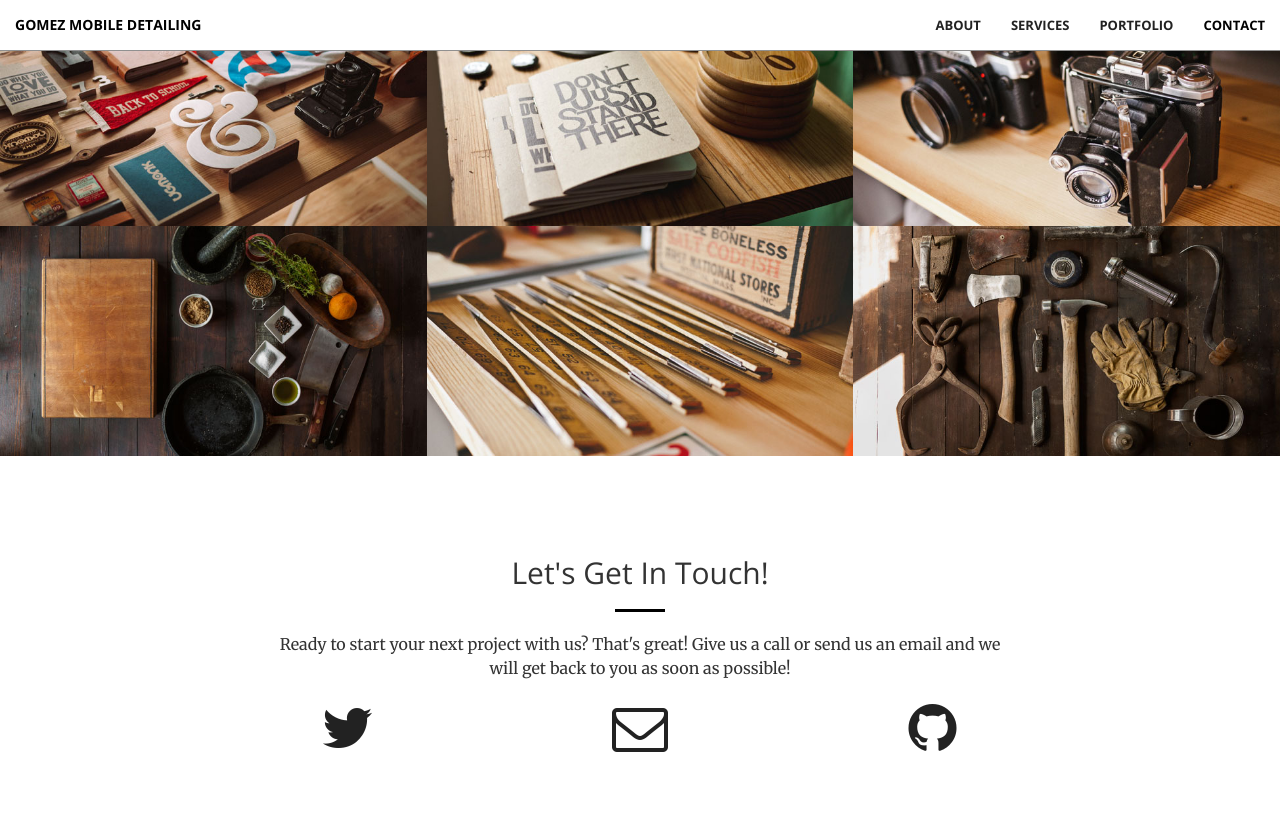
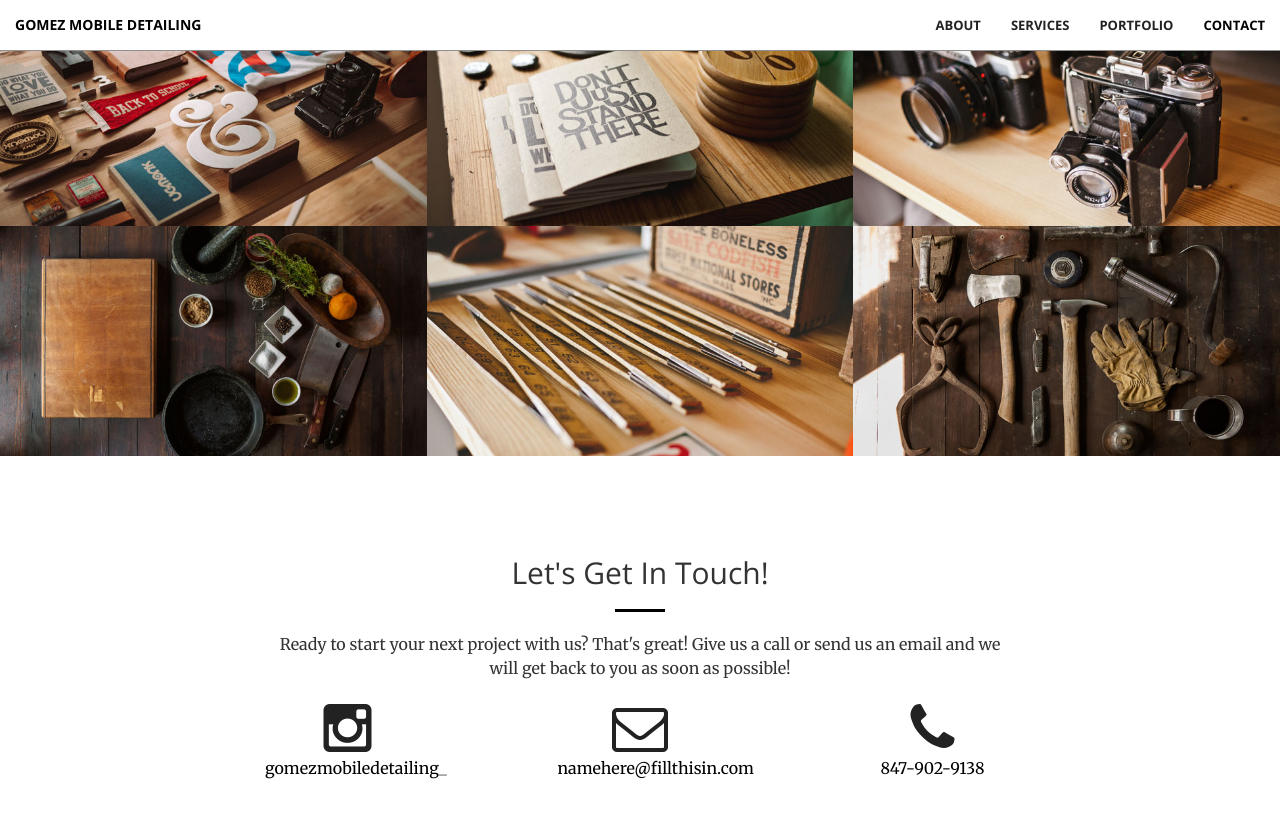
Before and after one commit to bzettek/gomezmobiledetailing, a Jekyll site: the page built from index.html, in a window 1280 px wide and 900 px high, scrolled down 1778 px. Shown: the top 818 px of the window. Built offline with Jekyll 4.4.1, drawn with Linux system fonts in a browser that asks for light colours.

Commit message:
added contact me on botton

```diff
--- a/_config.yml
+++ b/_config.yml
@@ -1,12 +1,13 @@
 # Site settings
-title:
-email:
+title: Gomez Mobile Detailing
+email: namehere@fillthisin.com
 description: > # this means to ignore newlines until "baseurl:"
 baseurl: "" # the subpath of your site, e.g. /blog/
 url: "" # the base hostname & protocol for your site
 
-twitter_username:
-github_username:
+instagram_username: gomezmobiledetailing_
+#github_username:
+phone_number: 847-902-9138
 
 # Build settings
 markdown: kramdown
--- a/_includes/contact.html
+++ b/_includes/contact.html
@@ -7,9 +7,9 @@
                 <p>Ready to start your next project with us? That's great! Give us a call or send us an email and we will get back to you as soon as possible!</p>
             </div>
         <div class="col-lg-2 col-lg-offset-2 text-center">
-            <a href="https://twitter.com/{{ site.twitter_username }}">
-                <i class="fa fa-twitter fa-3x wow bounceIn" data-wow-delay=".1s"></i>
-                <p>{{ site.twitter_username }}</p>
+            <a href="https://instagram.com/{{ site.instagram_username }}">
+                <i class="fa fa-instagram fa-3x wow bounceIn" data-wow-delay=".1s"></i>
+                <p>{{ site.instagram_username }}</p>
             </a>
         </div>
         <div class="col-lg-2 col-lg-offset-1 text-center">
@@ -19,9 +19,9 @@
             </a>
         </div>
         <div class="col-lg-2 col-lg-offset-1 text-center">
-            <a href="https://github.com/{{ site.github_username }}">
-            <i class="fa fa-github fa-3x wow bounceIn" data-wow-delay=".1s"></i>
-                <p>{{ site.github_username }}</p>
+            <a href="tel:{{ site.phone_number}}">
+            <i class="fa fa-phone fa-3x wow bounceIn" data-wow-delay=".1s"></i>
+                <p>{{ site.phone_number}}</p>
             </a>
         </div>
 
```
Also changed, not shown: 3 other files.
